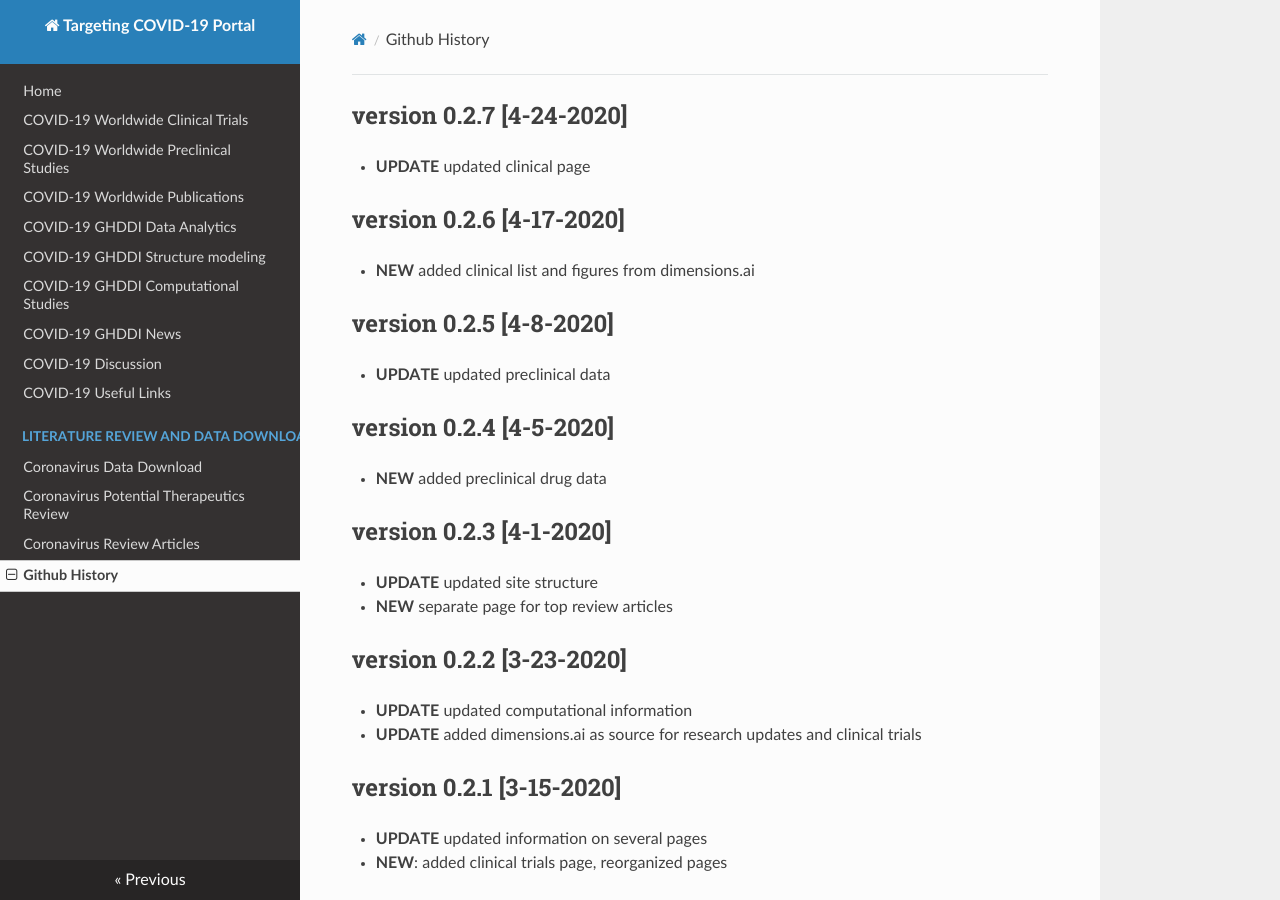
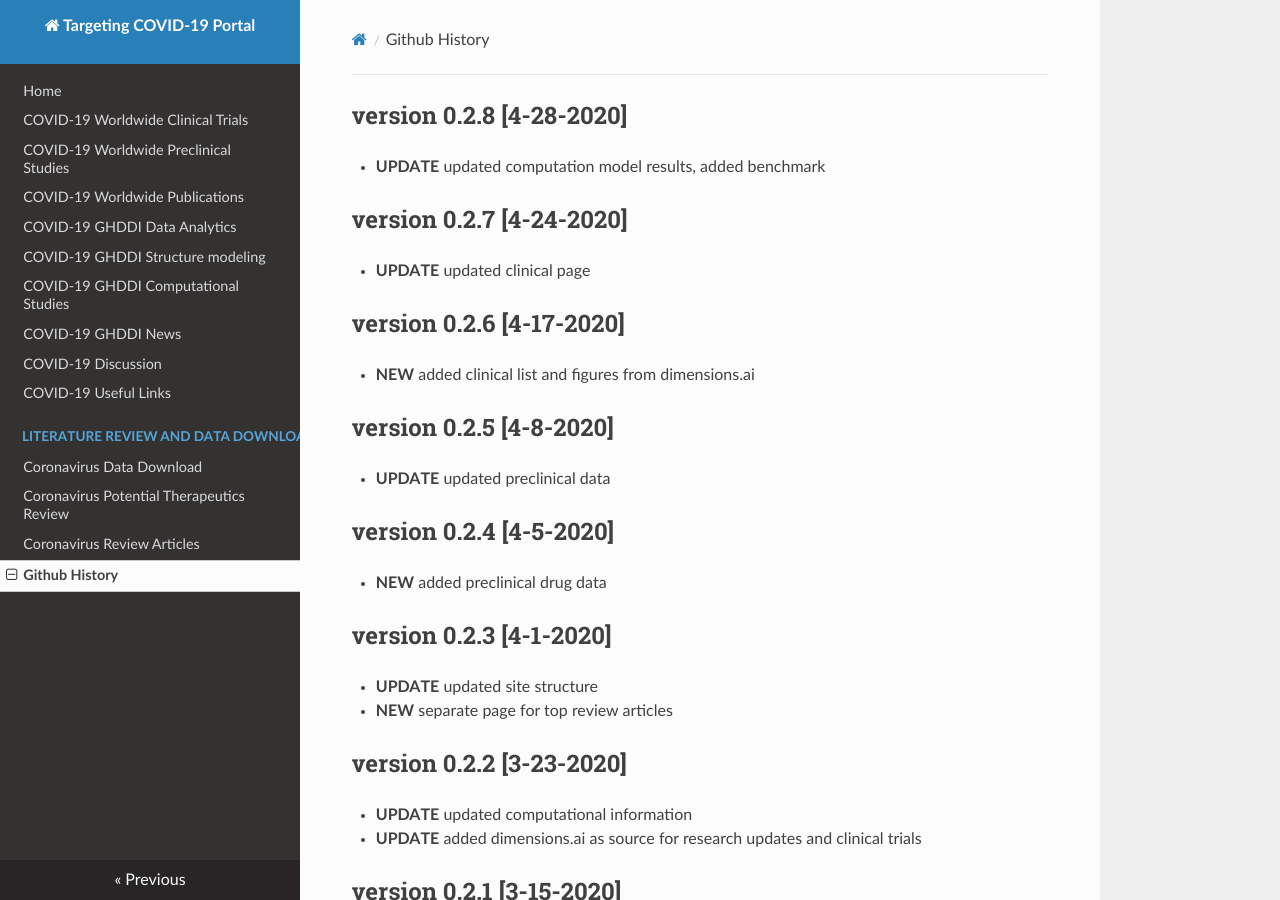
Before and after one commit to GHDDI-AILab/Targeting2019-nCoV, an MkDocs documentation site: the page built from docs/history.md, in a window 1280 px wide and 900 px high. Built offline with MkDocs 1.6.1, drawn with Linux system fonts in a browser that asks for light colours; nearby versions of some CDN libraries.

Commit message:
Update history.md

```diff
--- a/docs/history.md
+++ b/docs/history.md
@@ -1,3 +1,6 @@
+## version 0.2.8 [4-28-2020]
+* **UPDATE** updated computation model results, added benchmark
+
 ## version 0.2.7 [4-24-2020]
 * **UPDATE** updated clinical page
 
```
